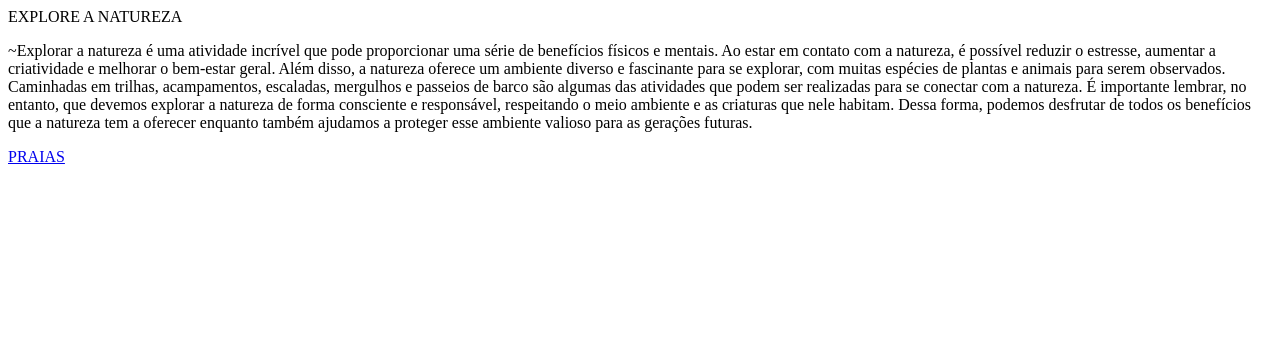
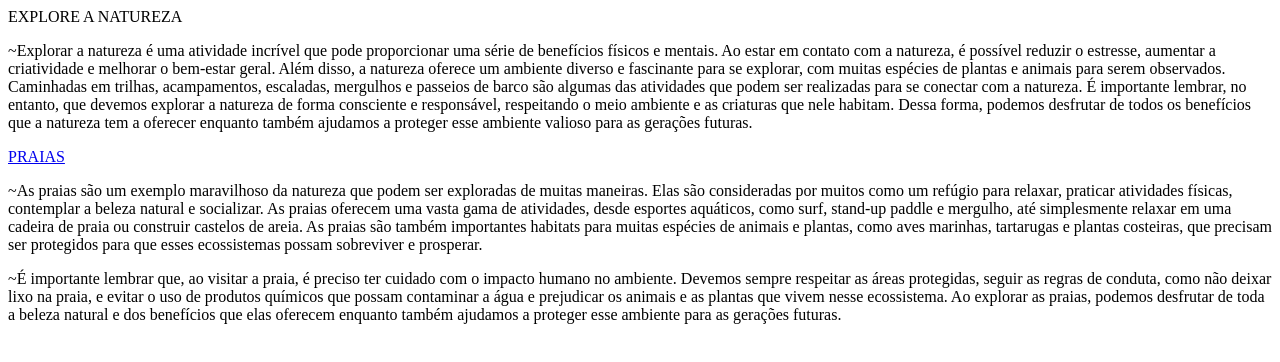
Before and after one commit to jhonbslv/teste, a plain HTML site: page index.html in a window 1280 px wide. Drawn offline with nearby package versions, Linux system fonts and the light colour scheme.

Commit message:
praiastextos

```diff
--- a/index.html
+++ b/index.html
@@ -24,6 +24,12 @@
             <a href="#natureza">PRAIAS</a>
         </div>
     </section>
+    <section>
+        <div class="container">
+            <p><span class="upper">~</span>As praias são um exemplo maravilhoso da natureza que podem ser exploradas de muitas maneiras. Elas são consideradas por muitos como um refúgio para relaxar, praticar atividades físicas, contemplar a beleza natural e socializar. As praias oferecem uma vasta gama de atividades, desde esportes aquáticos, como surf, stand-up paddle e mergulho, até simplesmente relaxar em uma cadeira de praia ou construir castelos de areia. As praias são também importantes habitats para muitas espécies de animais e plantas, como aves marinhas, tartarugas e plantas costeiras, que precisam ser protegidos para que esses ecossistemas possam sobreviver e prosperar.</p>
+            <p><span class="upper">~</span>É importante lembrar que, ao visitar a praia, é preciso ter cuidado com o impacto humano no ambiente. Devemos sempre respeitar as áreas protegidas, seguir as regras de conduta, como não deixar lixo na praia, e evitar o uso de produtos químicos que possam contaminar a água e prejudicar os animais e as plantas que vivem nesse ecossistema. Ao explorar as praias, podemos desfrutar de toda a beleza natural e dos benefícios que elas oferecem enquanto também ajudamos a proteger esse ambiente para as gerações futuras.</p>
+        </div>
+    </section>
 
 </body>
 </html>
```
